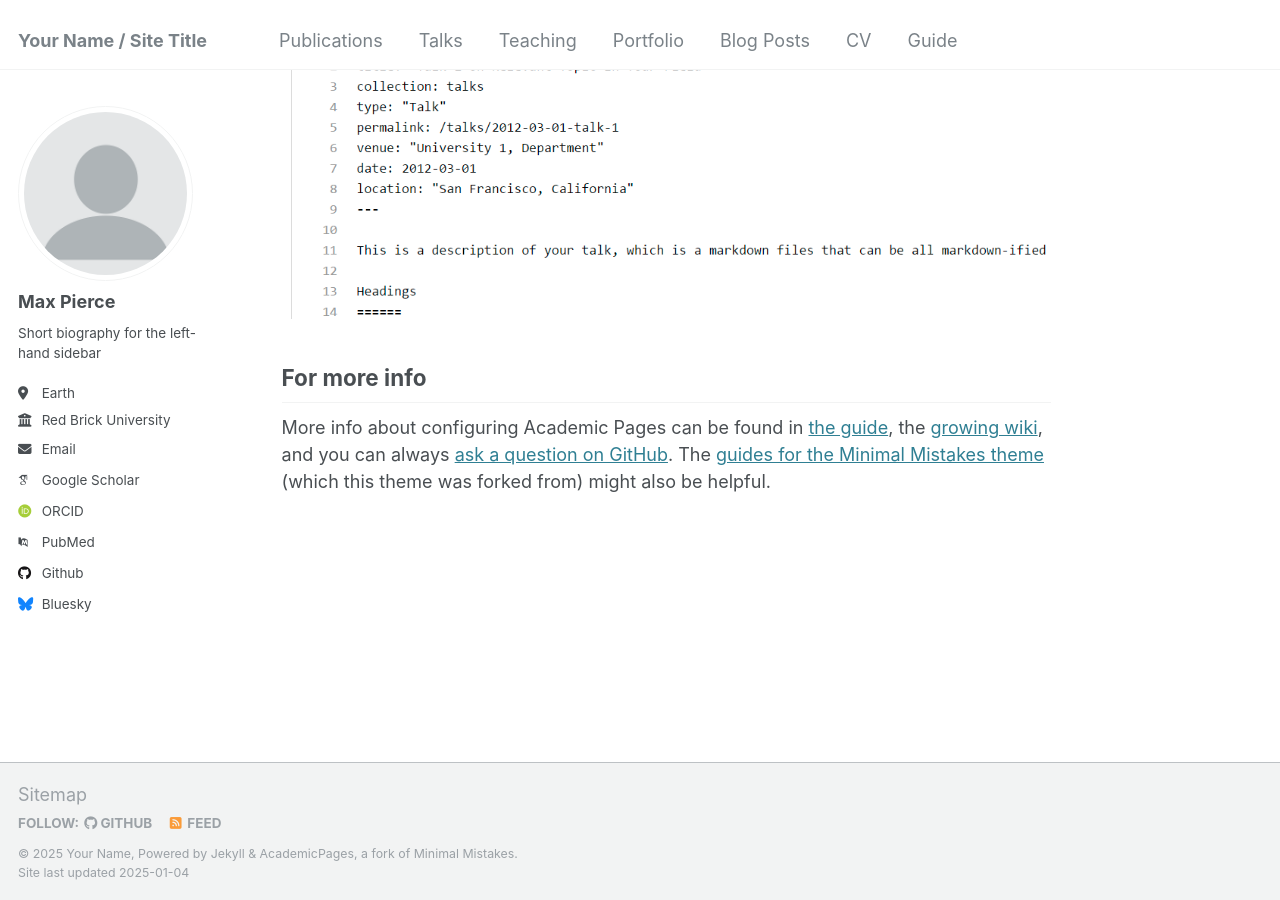
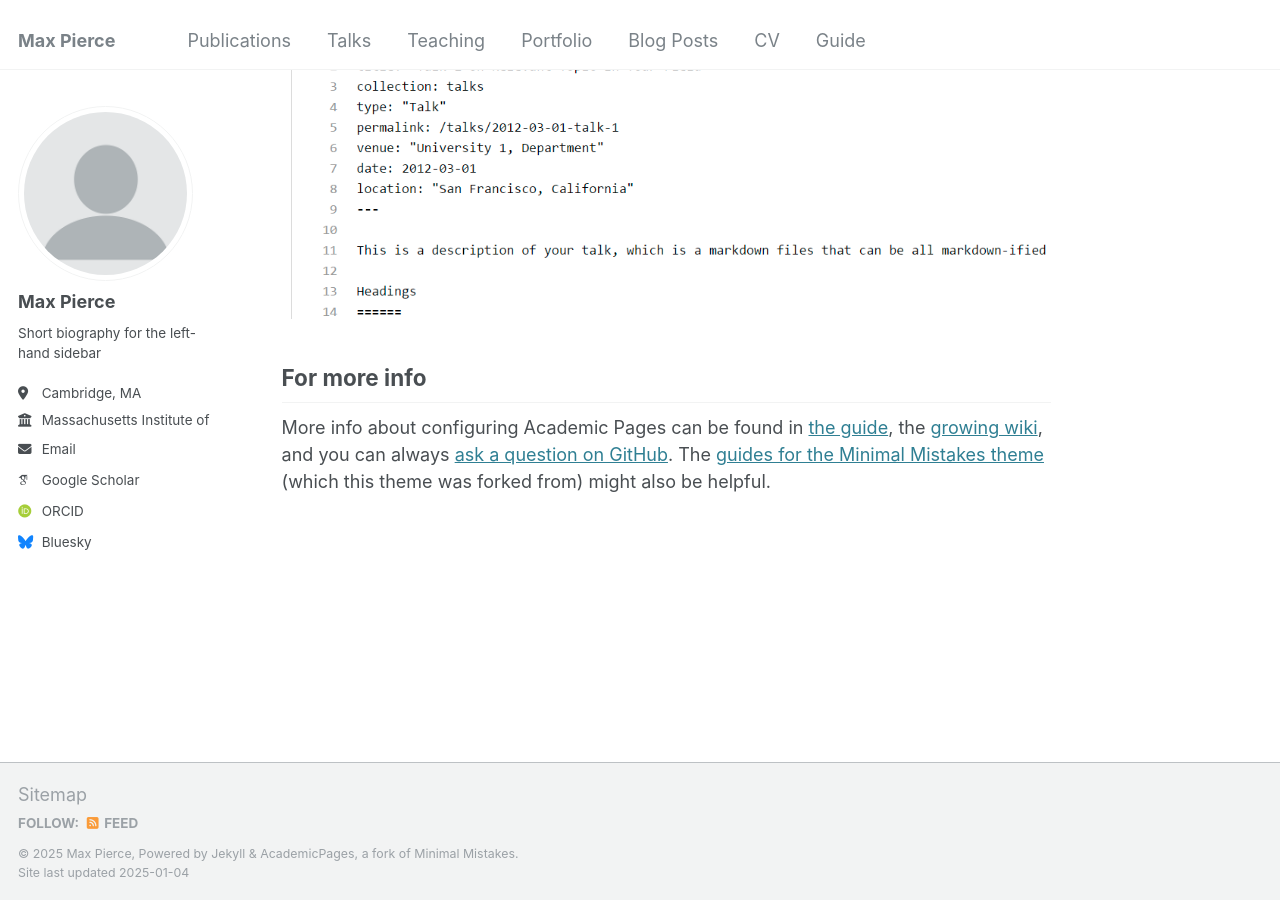
Before and after one commit to mpierce2020/mpierce2020, a Jekyll site: the page built from _pages/about.md, in a window 1280 px wide and 900 px high, scrolled down 2643 px. Built offline with Jekyll 4.4.1, drawn with Linux system fonts in a browser that asks for light colours; some web fonts are replaced.

Commit message:
Update _config.yml

```diff
--- a/_config.yml
+++ b/_config.yml
@@ -8,9 +8,9 @@
 
 # Basic Site Settings
 locale                   : "en-US"
-title                    : "Your Name / Site Title"
+title                    : "Max Pierce"
 title_separator          : "-"
-name                     : &name "Your Name"
+name                     : &name "Max Pierce"
 description              : &description "personal description"
 url                      : https://academicpages.github.io # the base hostname & protocol for your site e.g. "https://[your GitHub username].github.io"
 baseurl                  : "" # the subpath of your site, e.g. "/blog"
@@ -25,18 +25,18 @@ author:
   name             : "Max Pierce"
   pronouns         : # example: "she/her"
   bio              : "Short biography for the left-hand sidebar"
-  location         : "Earth"
-  employer         : "Red Brick University"
+  location         : "Cambridge, MA"
+  employer         : "Massachusetts Institute of Technology"
   uri              : # URL
   email            : "none@example.org"
 
   # Academic websites
   arxiv            : # URL - Update with the correct link to your profile
-  googlescholar    : "https://scholar.google.com/citations?user=PS_CX0AAAAAJ"
+  googlescholar    : "https://scholar.google.com/citations?user=s_HuAEcAAAAJ&hl=en"
   impactstory      : # URL
-  orcid            : "http://orcid.org/yourorcidurl"
+  orcid            : "https://orcid.org/0009-0002-2224-034X"
   semantic         : # URL
-  pubmed           : "https://www.ncbi.nlm.nih.gov/pubmed/?term=john+snow"
+  pubmed           : # URL
   researchgate     : # URL
   scopus           : # URL
 
@@ -44,7 +44,7 @@ author:
   bitbucket        : # Username - Update with your username on the site
   codepen          : # Username
   dribbble         : # Username
-  github           : "academicpages"
+  github           : # Username
   kaggle           : # Username
   stackoverflow    : # User number or user number and name (i.e., use "1" or "1/jeff-atwood")
 
```
